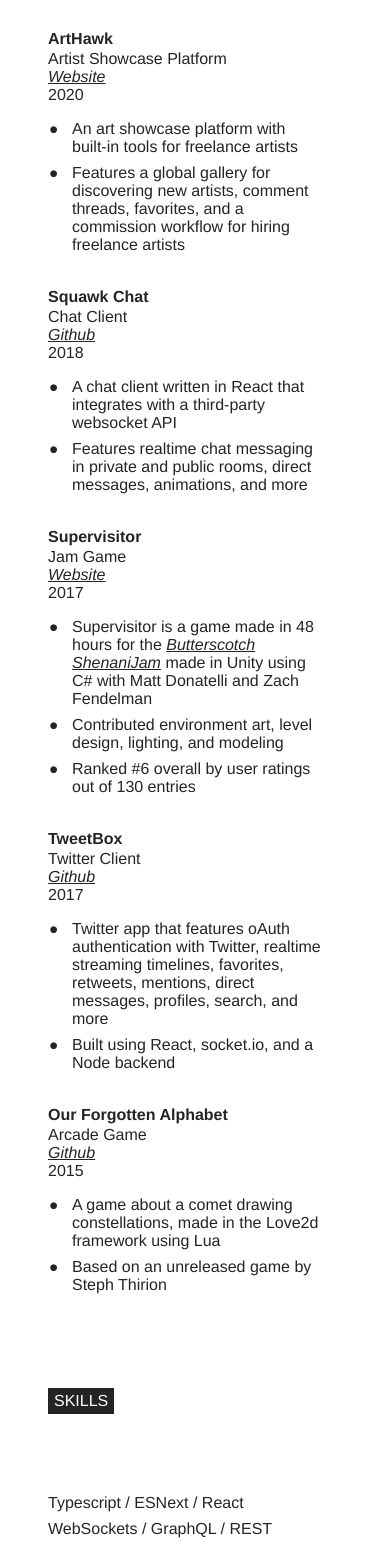
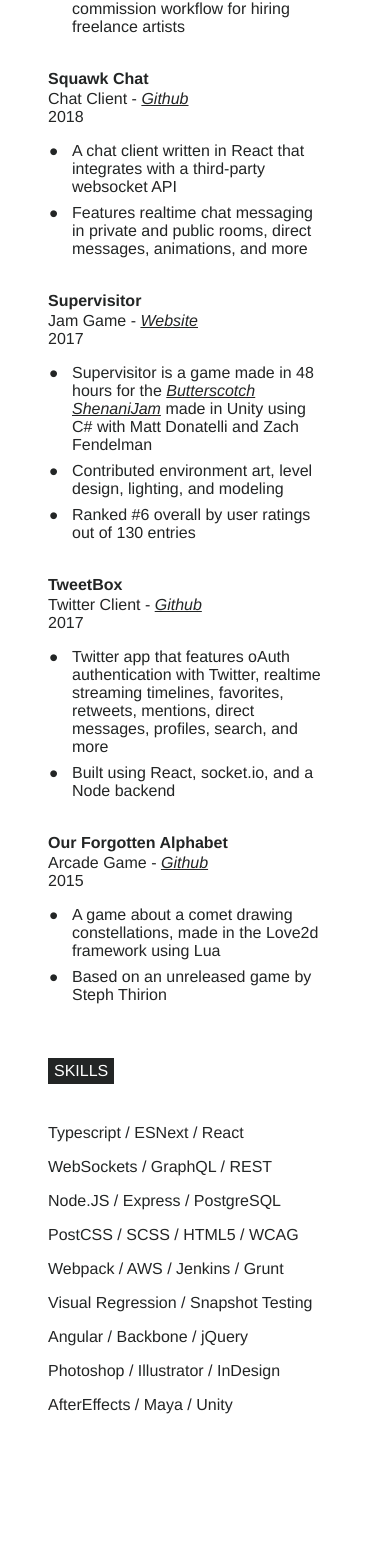
Before and after one commit to kfaherty/personal-site, a React app: page / in a window 390 px wide. Shown: the part 2806-4352 px from the top of the page. After the commit the page ends 4300 px from the top, so only its background shows below. Built offline with nearby package versions, Linux system fonts and the light colour scheme.

Commit message:
mobile layout

```diff
--- a/src/Components/Resume/index.tsx
+++ b/src/Components/Resume/index.tsx
@@ -9,21 +9,21 @@
   HeaderGrid,
   Headline,
   Link,
-  List,
   ListBullet,
   ListElement,
   Logo,
   PositionedCell,
   ResumeWrap,
   Section,
-  Subhead
+  SkillGrid,
+  Subhead,
 } from './presentational';
 
 const WorkExperience: React.FC = () => (
   <Grid>
     <div>
       <CellHeader>Software Engineering Lead</CellHeader>
-      <div>Amount - <Link href='amount.com'>amount.com</Link></div>
+      <div>Amount - <Link href='https://amount.com'>amount.com</Link></div>
       <div>Chicago, IL</div>
       <div>October 2019 - Present</div>
       <ListBullet>
@@ -37,7 +37,7 @@
     </div>
     <div>
       <CellHeader>Software Engineer</CellHeader>
-      <div>Avant/Amount - <Link href='avant.com'>avant.com</Link></div>
+      <div>Avant/Amount - <Link href='https://avant.com'>avant.com</Link></div>
       <div>Chicago, IL</div>
       <div>February 2018 - October 2019</div>
       <ListBullet>
@@ -52,7 +52,7 @@
     </div>
     <div>
       <CellHeader>Lead Javascript Developer</CellHeader>
-      <div>Riskbone - <Link href='leveltradingfield.com'>leveltradingfield.com</Link></div>
+      <div>Riskbone - <Link href='https://leveltradingfield.com'>leveltradingfield.com</Link></div>
       <div>Chicago, IL</div>
       <div>March 2016 - October 2017</div>
       <ListBullet>
@@ -101,31 +101,24 @@
 );
 
 const Skills: React.FC = () => (
-  <Grid>
-    <List>
+  <SkillGrid as='ul'>
       <ListElement>Typescript / ESNext / React</ListElement>
       <ListElement>WebSockets / GraphQL / REST</ListElement>
       <ListElement>Node.JS / Express / PostgreSQL</ListElement>
-    </List>
-    <List>
       <ListElement>PostCSS / SCSS / HTML5 / WCAG</ListElement>
       <ListElement>Webpack / AWS / Jenkins / Grunt</ListElement>
       <ListElement>Visual Regression / Snapshot Testing</ListElement>
-    </List>
-    <List>
       <ListElement>Angular / Backbone / jQuery</ListElement>
       <ListElement>Photoshop / Illustrator / InDesign</ListElement>
       <ListElement>AfterEffects / Maya / Unity</ListElement>
-    </List>
-  </Grid>
+  </SkillGrid>
 );
 
 const Projects: React.FC = () => (
   <Grid>
     <div>
       <CellHeader>ArtHawk</CellHeader>
-      <div>Artist Showcase Platform</div>
-      <Link href='https://art-hawk.com'>Website</Link>
+      <div>Artist Showcase Platform - <Link href='https://art-hawk.com'>Website</Link></div>
       <div>2020</div>
       <ListBullet>
         <BulletElement>An art showcase platform with built-in tools for freelance artists</BulletElement>
@@ -137,8 +130,7 @@
     </div>
     <div>
       <CellHeader>Squawk Chat</CellHeader>
-      <div>Chat Client</div>
-      <Link href='https://github.com/kfaherty/squawk-chat'>Github</Link>
+      <div>Chat Client - <Link href='https://github.com/kfaherty/squawk-chat'>Github</Link></div>
       <div>2018</div>
       <ListBullet>
         <BulletElement>A chat client written in React that integrates with a third-party websocket API</BulletElement>
@@ -149,8 +141,7 @@
     </div>
     <div>
       <CellHeader>Supervisitor</CellHeader>
-      <div>Jam Game</div>
-      <Link href='https://mattdonatelli.itch.io/supervisitor'>Website</Link>
+      <div>Jam Game - <Link href='https://mattdonatelli.itch.io/supervisitor'>Website</Link></div>
       <div>2017</div>
       <ListBullet>
         <BulletElement>
@@ -164,8 +155,7 @@
     </div>
     <div>
       <CellHeader>TweetBox</CellHeader>
-      <div>Twitter Client</div>
-      <Link href='https://github.com/kfaherty/tweets-react'>Github</Link>
+      <div>Twitter Client - <Link href='https://github.com/kfaherty/tweets-react'>Github</Link></div>
       <div>2017</div>
       <ListBullet>
         <BulletElement>
@@ -177,8 +167,7 @@
     </div>
     <div>
       <CellHeader>Our Forgotten Alphabet</CellHeader>
-      <div>Arcade Game</div>
-      <Link href='https://github.com/kfaherty/ourforgottenalphabet'>Github</Link>
+      <div>Arcade Game - <Link href='https://github.com/kfaherty/ourforgottenalphabet'>Github</Link></div>
       <div>2015</div>
       <ListBullet>
         <BulletElement>A game about a comet drawing constellations, made in the Love2d framework using Lua</BulletElement>
--- a/src/Components/Resume/presentational.tsx
+++ b/src/Components/Resume/presentational.tsx
@@ -10,11 +10,12 @@
 export const ResumeWrap = styled.div`
   margin: 5em 3em;
   display: grid;
-  gap: 5em 1em;
+  gap: 2.5em 1em;
   grid-template-columns: 100%;
   grid-template-rows: 8em auto;
 
   ${media.small`
+    gap: 5em 1em;
     grid-template-columns: 10em calc(100% - 10em);
   `}
 `;
@@ -42,6 +43,11 @@
 
 export const HeaderGrid = styled(Grid)`
   align-items: center;
+`;
+
+export const SkillGrid = styled(Grid)`
+  grid-template-rows: repeat(3, 1fr);
+  /* grid-auto-flow: column; */
 `;
 
 // tslint:disable: no-magic-numbers
@@ -104,22 +110,21 @@
   line-height: 2.2rem;
 `;
 
-export const List = styled.ul`
+export const ListBullet = styled.ul`
+  list-style: none;
+  color: ${({ theme: { text } }) => text.colorText};
+  margin: 1em 1.25em;
+`;
+
+export const ListElement = styled.li`
+  position: relative;
   list-style: none;
   color: ${({ theme: { text } }) => text.colorText};
 `;
 
-export const ListBullet = styled(List)`
-  margin: 1em 1.25em;
-`;
-
-export const ListElement = styled.li`
-  margin: 0 0 0.5em;
-  position: relative;
-`;
-
 export const BulletElement = styled(ListElement)`
   padding-left: 0.25em;
+  margin: 0 0 0.5em;
 
   &::before {
     content: '\\2022';
```
Also changed, not shown: 1 other file (tests, documents, lock files or other folders).
